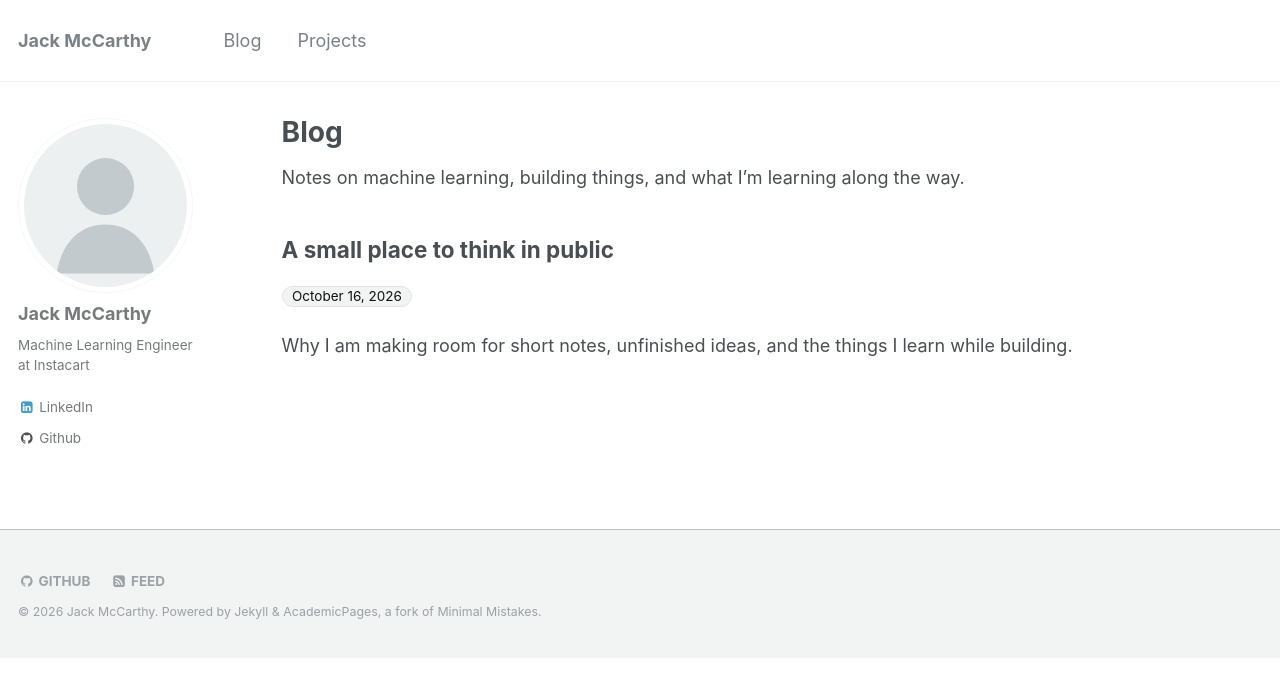
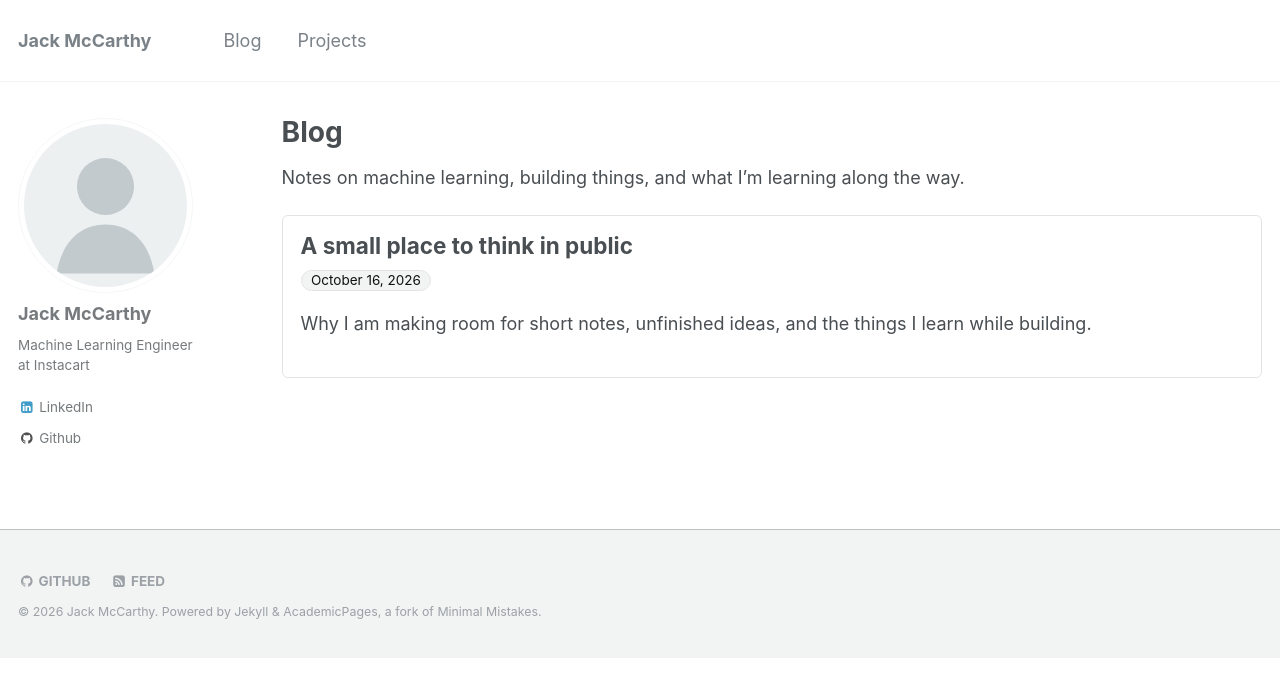
Before and after one commit to jwmccarthy/jwmccarthy.github.io, a Jekyll site: the page built from _pages/index.md, in a window 1280 px wide. Shown: the top 697 px of the page. Built offline with Jekyll 4.4.1, drawn with Linux system fonts in a browser that asks for light colours.

Commit message:
Tighten enclosed post listings

```diff
--- a/assets/css/main.scss
+++ b/assets/css/main.scss
@@ -43,6 +43,27 @@
   border-radius: 999px;
 }
 
+.archive__item {
+  margin-bottom: 0.8em;
+  padding: 0.9em 1em;
+  border: 1px solid #e3e3e3;
+  border-radius: 6px;
+}
+
+.archive__item-title {
+  margin-top: 0;
+  margin-bottom: 0.35em;
+}
+
+.archive__item .page__date {
+  margin: 0.35em 0 0;
+}
+
+.archive__item-excerpt {
+  margin-top: 0.7em;
+  margin-bottom: 0;
+}
+
 @media (min-width: 57.8125em) {
   .sidebar {
     padding-right: 1.5em;
```
